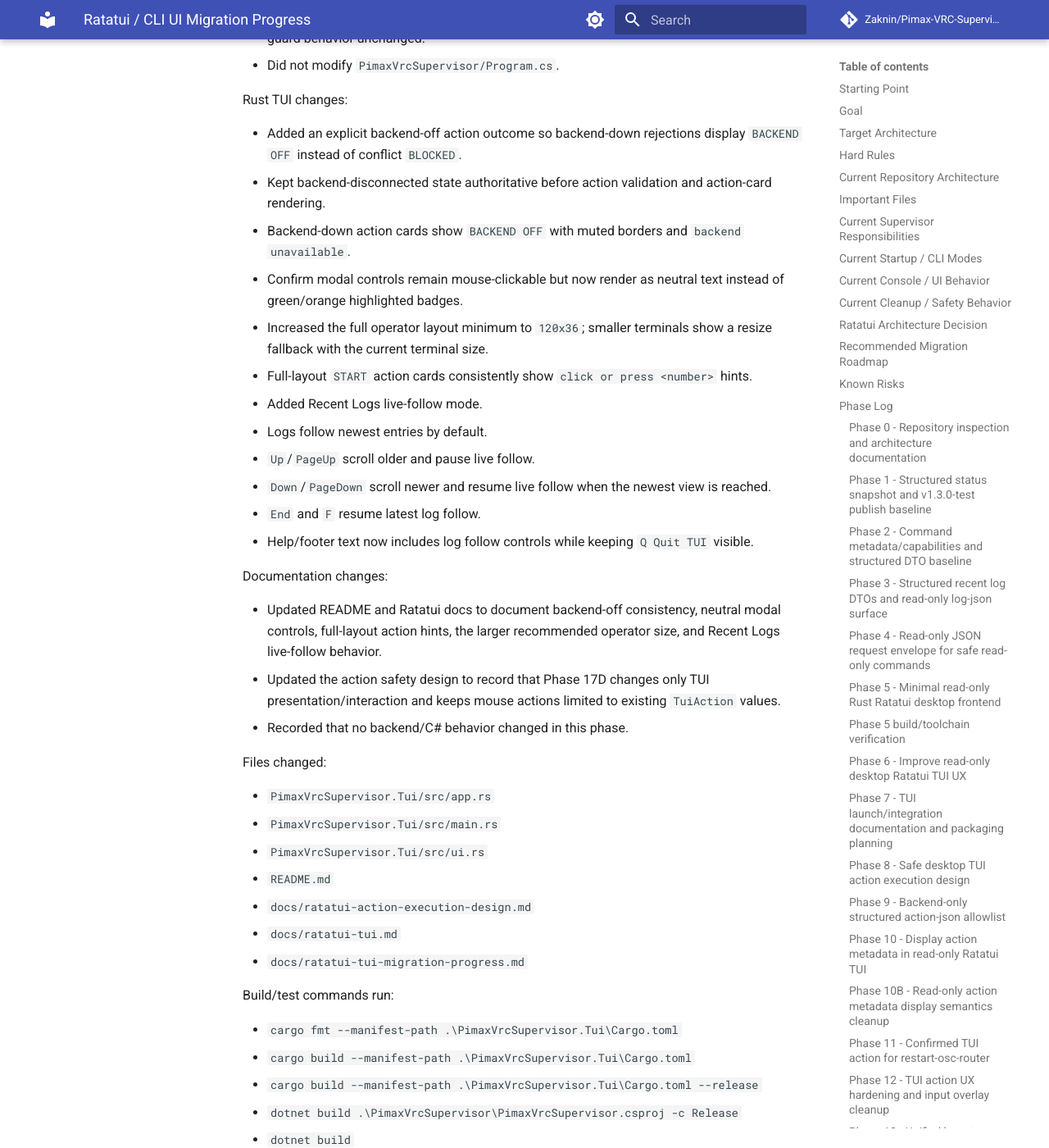
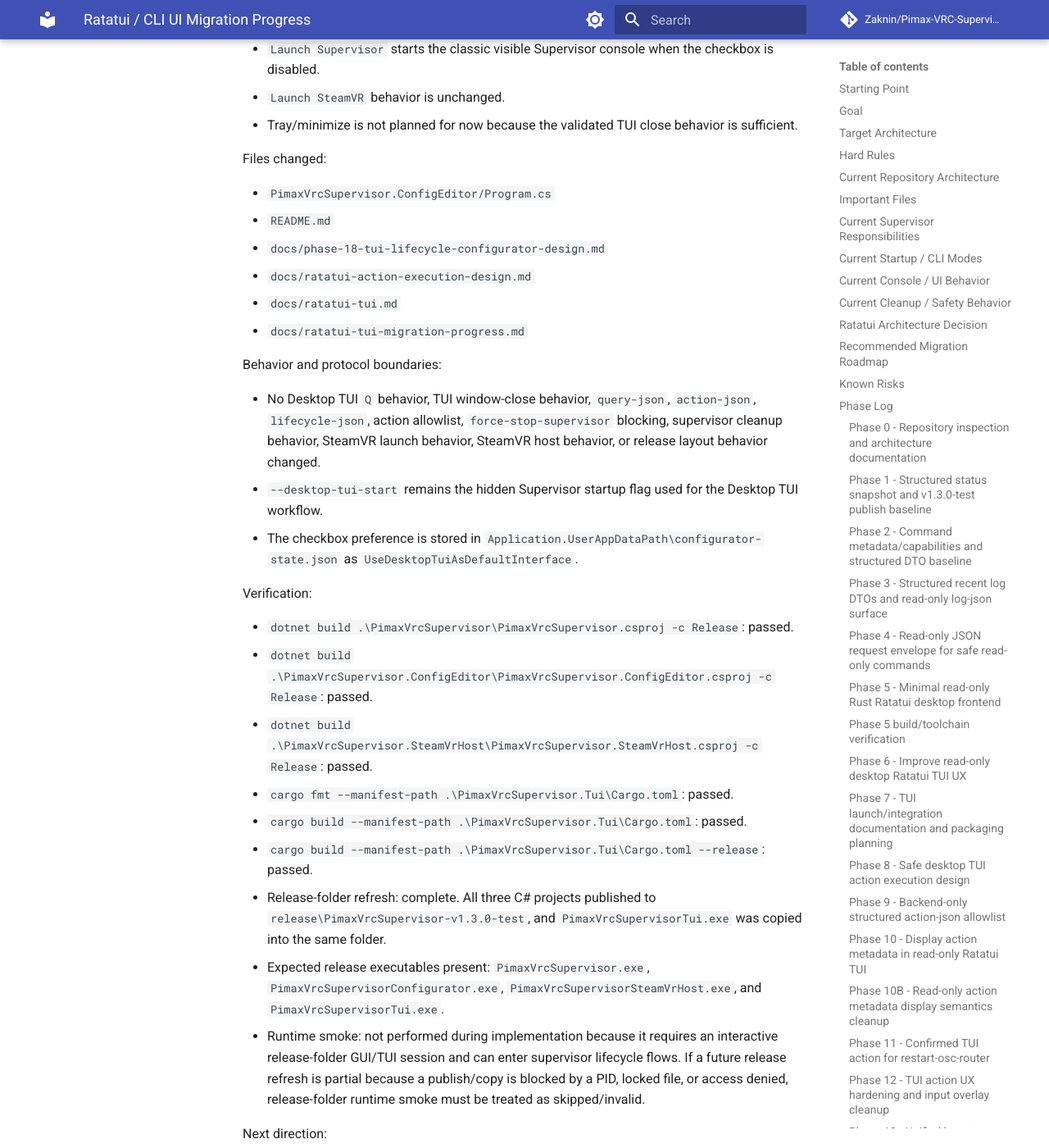
Before and after one commit to Zaknin/Pimax-VRC-Supervisor, an MkDocs documentation site: the page built from docs/ratatui-tui-migration-progress.md, in a window 1280 px wide and 1400 px high, scrolled down 66537 px. Shown: the whole window at 82% size. Built offline with MkDocs 1.6.1 and Material for MkDocs 9.7.7, drawn with Linux system fonts in a browser that asks for light colours; comment, search, counter and statistics services are not loaded; some of the changed text lies outside the part shown.

Commit message:
Phase 19B: make Desktop TUI the default launch interface

```diff
--- a/docs/ratatui-tui-migration-progress.md
+++ b/docs/ratatui-tui-migration-progress.md
@@ -1940,9 +1940,50 @@ Verification:
 - Release-folder refresh was partial: rebuilt `PimaxVrcSupervisorTui.exe` was copied into `release\PimaxVrcSupervisor-v1.3.0-test`, but C# publish was blocked because `PimaxVrcSupervisor.exe` PID 2944 held `PimaxVrcSupervisor.dll` and could not be terminated from this shell (`taskkill` returned access denied).
 - Runtime smoke was not performed during implementation; it requires an interactive release-folder GUI/TUI session and can enter supervisor lifecycle flows.
 
+### Phase 19B - Make Desktop TUI the primary Configurator launch interface
+
+Status: Completed
+
+Summary:
+
+- Removed standalone normal Configurator buttons for `Launch Desktop TUI` and `Launch Supervisor + Desktop TUI`.
+- Added persistent `Use Desktop TUI as default interface` checkbox to the Configurator footer.
+- Checkbox defaults to enabled and is stored in Configurator local state, not in `supervisor.config.json`.
+- `Launch Supervisor` now starts hidden Supervisor plus Desktop TUI when the checkbox is enabled.
+- `Launch Supervisor` starts the classic visible Supervisor console when the checkbox is disabled.
+- `Launch SteamVR` behavior is unchanged.
+- Tray/minimize is not planned for now because the validated TUI close behavior is sufficient.
+
+Files changed:
+
+- `PimaxVrcSupervisor.ConfigEditor/Program.cs`
+- `README.md`
+- `docs/phase-18-tui-lifecycle-configurator-design.md`
+- `docs/ratatui-action-execution-design.md`
+- `docs/ratatui-tui.md`
+- `docs/ratatui-tui-migration-progress.md`
+
+Behavior and protocol boundaries:
+
+- No Desktop TUI `Q` behavior, TUI window-close behavior, `query-json`, `action-json`, `lifecycle-json`, action allowlist, `force-stop-supervisor` blocking, supervisor cleanup behavior, SteamVR launch behavior, SteamVR host behavior, or release layout behavior changed.
+- `--desktop-tui-start` remains the hidden Supervisor startup flag used for the Desktop TUI workflow.
+- The checkbox preference is stored in `Application.UserAppDataPath\configurator-state.json` as `UseDesktopTuiAsDefaultInterface`.
+
+Verification:
+
+- `dotnet build .\PimaxVrcSupervisor\PimaxVrcSupervisor.csproj -c Release`: passed.
+- `dotnet build .\PimaxVrcSupervisor.ConfigEditor\PimaxVrcSupervisor.ConfigEditor.csproj -c Release`: passed.
+- `dotnet build .\PimaxVrcSupervisor.SteamVrHost\PimaxVrcSupervisor.SteamVrHost.csproj -c Release`: passed.
+- `cargo fmt --manifest-path .\PimaxVrcSupervisor.Tui\Cargo.toml`: passed.
+- `cargo build --manifest-path .\PimaxVrcSupervisor.Tui\Cargo.toml`: passed.
+- `cargo build --manifest-path .\PimaxVrcSupervisor.Tui\Cargo.toml --release`: passed.
+- Release-folder refresh: complete. All three C# projects published to `release\PimaxVrcSupervisor-v1.3.0-test`, and `PimaxVrcSupervisorTui.exe` was copied into the same folder.
+- Expected release executables present: `PimaxVrcSupervisor.exe`, `PimaxVrcSupervisorConfigurator.exe`, `PimaxVrcSupervisorSteamVrHost.exe`, and `PimaxVrcSupervisorTui.exe`.
+- Runtime smoke: not performed during implementation because it requires an interactive release-folder GUI/TUI session and can enter supervisor lifecycle flows. If a future release refresh is partial because a publish/copy is blocked by a PID, locked file, or access denied, release-folder runtime smoke must be treated as skipped/invalid.
+
 Next direction:
 
-- Phase 19B should be a runtime wording smoke pass from the release folder, with only small copy fixes if any remaining protocol terms appear in normal UI.
+- Phase 19C should be a release-folder runtime smoke pass for the primary Configurator launch interface if the release refresh is complete.
 
 ### Phase 17D - Backend-off consistency, neutral modal controls, action hints, and log follow
 
```
Also changed, not shown: README.md (+2 -0 lines), docs/phase-18-tui-lifecycle-configurator-design.md (+13 -4 lines), docs/ratatui-action-execution-design.md (+2 -0 lines), docs/ratatui-tui.md (+4 -2 lines), 1 other file.
